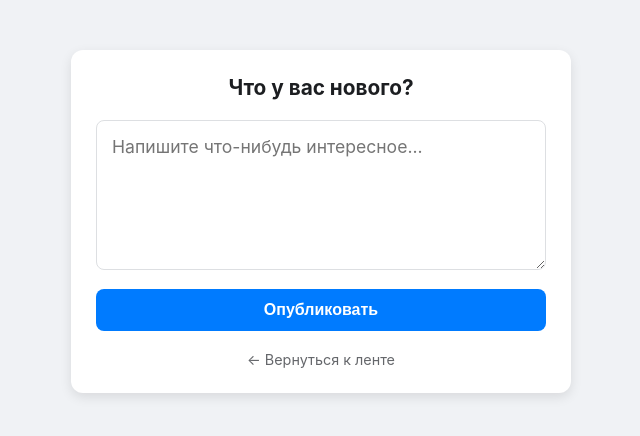
After one commit to worksasharak-ux/test_17, a Django app: page /posts/user/create-post in a window 1280 px wide. The commit adds this page. Shown: the top 436 px of the page, without its empty margins (319-959 px from the left). Run offline with Django 5.2, Linux system fonts and the light colour scheme; the visitor is signed in with stand-in values (Sample User, id 1).

Commit message:
Дополнено создание постов

```diff
--- /dev/null
+++ b/templates/create_post.html
@@ -0,0 +1,128 @@
+<!DOCTYPE html>
+<html lang="ru">
+<head>
+    <meta charset="UTF-8">
+    <meta name="viewport" content="width=device-width, initial-scale=1.0">
+    <title>Создать новый пост</title>
+    <style>
+        :root {
+            --bg-color: #f0f2f5;
+            --card-bg: #ffffff;
+            --primary-color: #007bff;
+            --primary-hover: #0056b3;
+            --text-main: #1c1e21;
+            --text-secondary: #65676b;
+            --input-border: #dddfe2;
+        }
+
+        body {
+            font-family: -apple-system, BlinkMacSystemFont, "Segoe UI", Roboto, Helvetica, Arial, sans-serif;
+            background-color: var(--bg-color);
+            color: var(--text-main);
+            margin: 0;
+            display: flex;
+            justify-content: center;
+            padding-top: 50px;
+        }
+
+        .post-card {
+            width: 100%;
+            max-width: 500px;
+            background: var(--card-bg);
+            padding: 25px;
+            border-radius: 12px;
+            box-shadow: 0 4px 12px rgba(0,0,0,0.1);
+            box-sizing: border-box;
+        }
+
+        h2 {
+            margin-top: 0;
+            font-size: 1.3rem;
+            margin-bottom: 20px;
+            text-align: center;
+        }
+
+        .form-group {
+            margin-bottom: 15px;
+        }
+
+        /* Поле ввода текста поста */
+        textarea {
+            width: 100%;
+            min-height: 150px;
+            padding: 15px;
+            border: 1px solid var(--input-border);
+            border-radius: 8px;
+            font-size: 1.1rem;
+            font-family: inherit;
+            resize: vertical; /* Позволяет пользователю менять высоту */
+            box-sizing: border-box;
+            outline: none;
+            transition: border-color 0.2s;
+        }
+
+        textarea:focus {
+            border-color: var(--primary-color);
+            box-shadow: 0 0 0 2px rgba(0,123,255,0.1);
+        }
+
+        /* Кнопка */
+        .submit-btn {
+            width: 100%;
+            padding: 12px;
+            background-color: var(--primary-color);
+            color: white;
+            border: none;
+            border-radius: 8px;
+            font-size: 1rem;
+            font-weight: 600;
+            cursor: pointer;
+            transition: background-color 0.2s, transform 0.1s;
+        }
+
+        .submit-btn:hover {
+            background-color: var(--primary-hover);
+        }
+
+        .submit-btn:active {
+            transform: scale(0.98);
+        }
+
+        .back-link {
+            display: block;
+            text-align: center;
+            margin-top: 20px;
+            text-decoration: none;
+            color: var(--text-secondary);
+            font-size: 0.9rem;
+        }
+
+        .back-link:hover {
+            color: var(--primary-color);
+        }
+    </style>
+</head>
+<body>
+
+<div class="post-card">
+    <h2>Что у вас нового?</h2>
+
+    <form action="create-post" method="POST">
+        {% csrf_token %}
+
+        <div class="form-group">
+            <textarea
+                name="post_text"
+                placeholder="Напишите что-нибудь интересное..."
+                required
+            ></textarea>
+        </div>
+
+        <button type="submit" class="submit-btn">Опубликовать</button>
+    </form>
+
+    <a href="/" class="back-link">← Вернуться к ленте</a>
+</div>
+
+</body>
+</html>
--- a/templates/main.html
+++ b/templates/main.html
@@ -101,6 +101,7 @@
 <div class="header-card">
     {% if user.is_authenticated %}
         <h3>👋 Привет, {{ user.username }}</h3>
+        <a href="user/create-post" class="btn-link">Создать пост</a>
         <a href="/logout/" class="btn-link">Выйти</a>
     {% else %}
         <h3>Добро пожаловать</h3>
--- a/testblog/urls.py
+++ b/testblog/urls.py
@@ -3,5 +3,6 @@ from .views import *
 
 urlpatterns = [
     path('', main),
-    path('user/<int:userid>', user_posts)
+    path('user/<int:userid>', user_posts),
+    path('user/create-post', create_posts),
 ]
--- a/testblog/views.py
+++ b/testblog/views.py
@@ -1,4 +1,5 @@
-from django.shortcuts import render
+from django.contrib.auth.decorators import login_required
+from django.shortcuts import render, redirect
 from .models import  Post
 
 # Create your views here.
@@ -13,3 +14,14 @@ def user_posts(request,userid):
         "posts" : Post.objects.filter(author_id=userid),
     }
     return render(request, 'main.html', context)
+
+@login_required # декоратор проверки авторизирован ли пользователь
+def create_posts(request): # метод создания поста
+    if request.method == 'POST':
+        text = request.POST.get("post_text")
+        if text:
+            Post.objects.create(post_text=text, author=request.user) # добавление поста в базу(модели)
+            return redirect("/posts/")
+    if request.method == 'GET':
+        pass
+    return render(request, 'create_post.html', )
```
